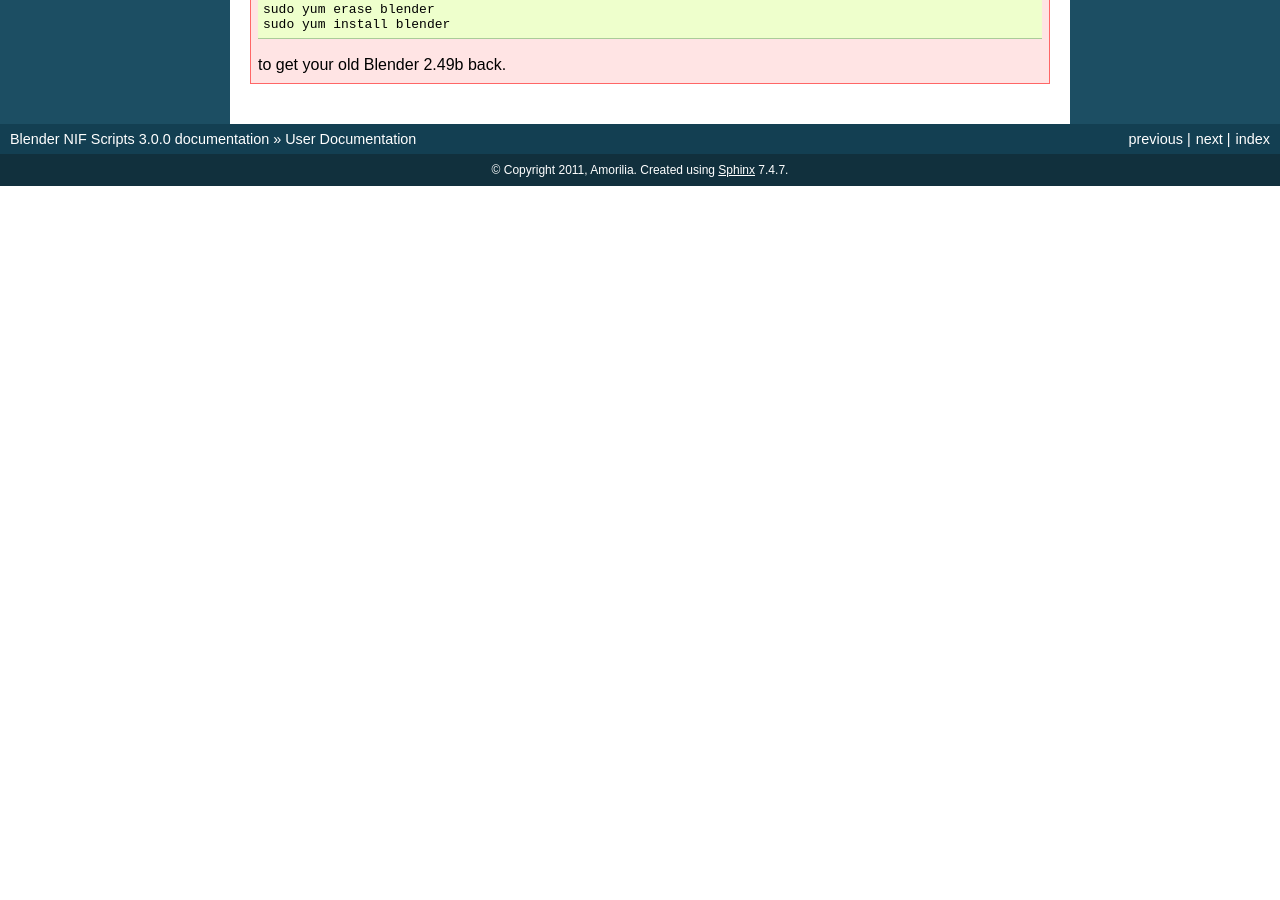
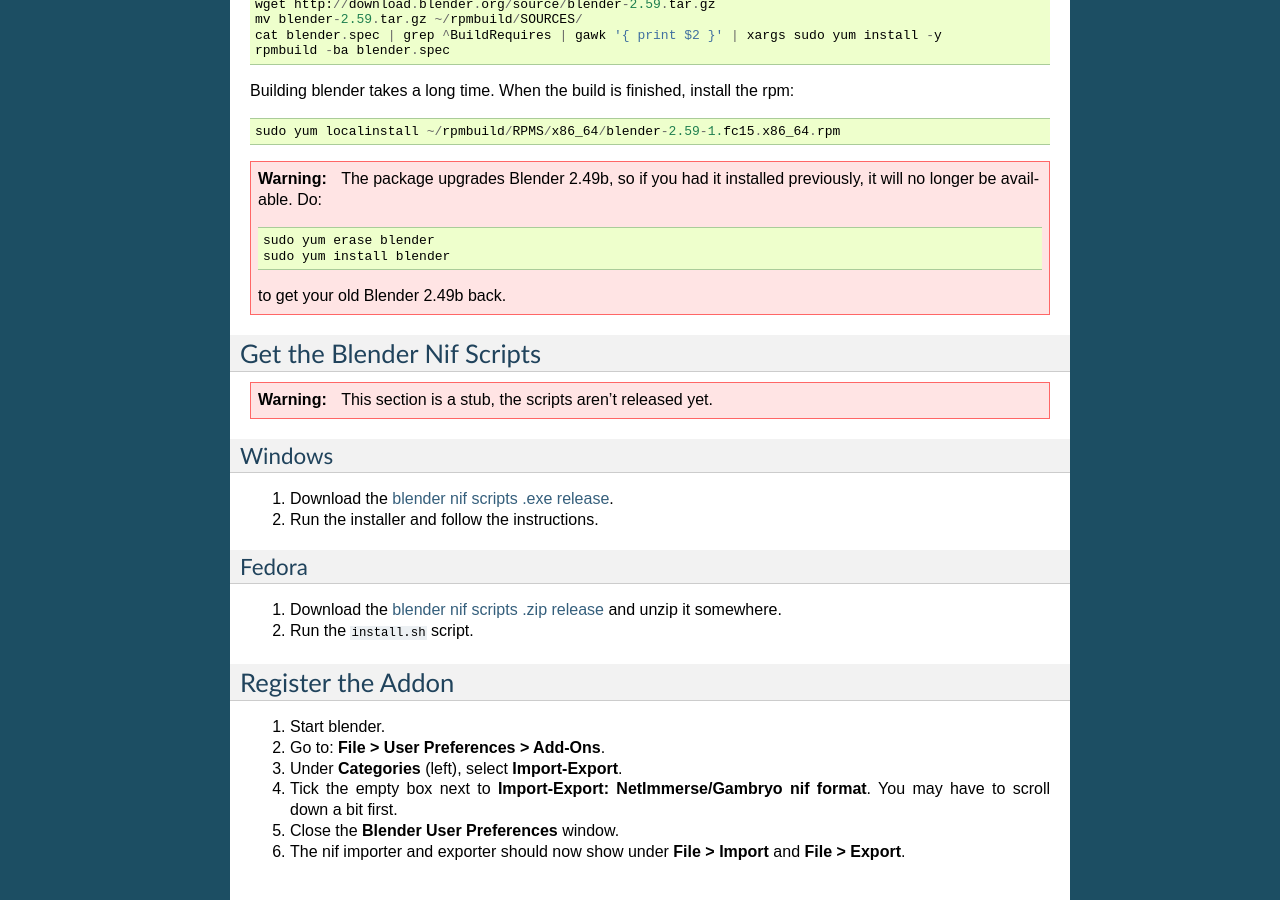
Before and after one commit to niftools/blender_niftools_addon, a Sphinx documentation site: the page built from docs/user/index.rst, in a window 1280 px wide and 900 px high, scrolled down 1117 px. Built offline with Sphinx 7.4.7, drawn with Linux system fonts in a browser that asks for light colours; formulas are drawn with MathJax 3; before the commit the page ends 1303 px from its top, so only the background shows below that; some of the changed text lies outside the part shown.

Commit message:
Basic installation is now documented.

```diff
--- a/docs/user/index.rst
+++ b/docs/user/index.rst
@@ -3,7 +3,20 @@
 
 .. warning::
 
-    User documentation is incomplete.
+   User documentation is incomplete.
+
+.. todo::
+
+   We need to split this into different documents:
+
+   * installation (more or less done, see below),
+   * basic tutorial,
+   * list of all features
+     (it would be a good habit to document every feature we have!)
+     and quick instructions for how to use each of them.
+   * license,
+   * changelog,
+   * anything else?
 
 Get Blender
 -----------
@@ -84,3 +97,44 @@
      sudo yum install blender
 
    to get your old Blender 2.49b back.
+
+Get the Blender Nif Scripts
+---------------------------
+
+.. warning::
+
+   This section is a stub, the scripts aren't released yet.
+
+Windows
+~~~~~~~
+
+1. Download the `blender nif scripts .exe release
+   <http://sourceforge.net/projects/niftools/files/blender_nif_scripts/>`_.
+
+2. Run the installer and follow the instructions.
+
+Fedora
+~~~~~~
+
+1. Download the `blender nif scripts .zip release
+   <http://sourceforge.net/projects/niftools/files/blender_nif_scripts/>`_
+   and unzip it somewhere.
+
+2. Run the ``install.sh`` script.
+
+Register the Addon
+------------------
+
+1. Start blender.
+
+2. Go to: **File > User Preferences > Add-Ons**.
+
+3. Under **Categories** (left), select **Import-Export**.
+
+4. Tick the empty box next to **Import-Export: NetImmerse/Gambryo nif format**.
+   You may have to scroll down a bit first.
+
+5. Close the **Blender User Preferences** window.
+
+6. The nif importer and exporter should now show under
+   **File > Import** and **File > Export**.
```
